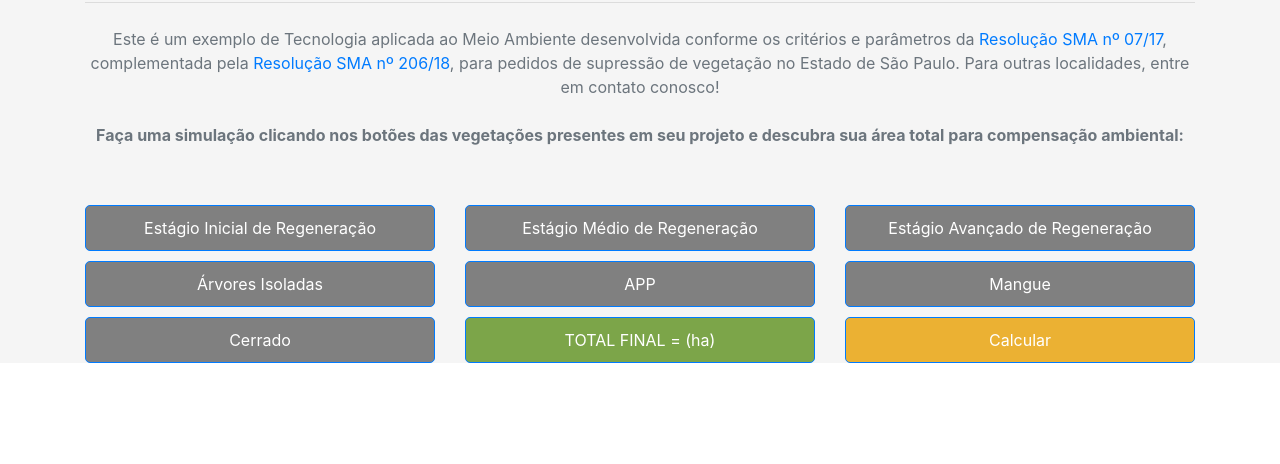
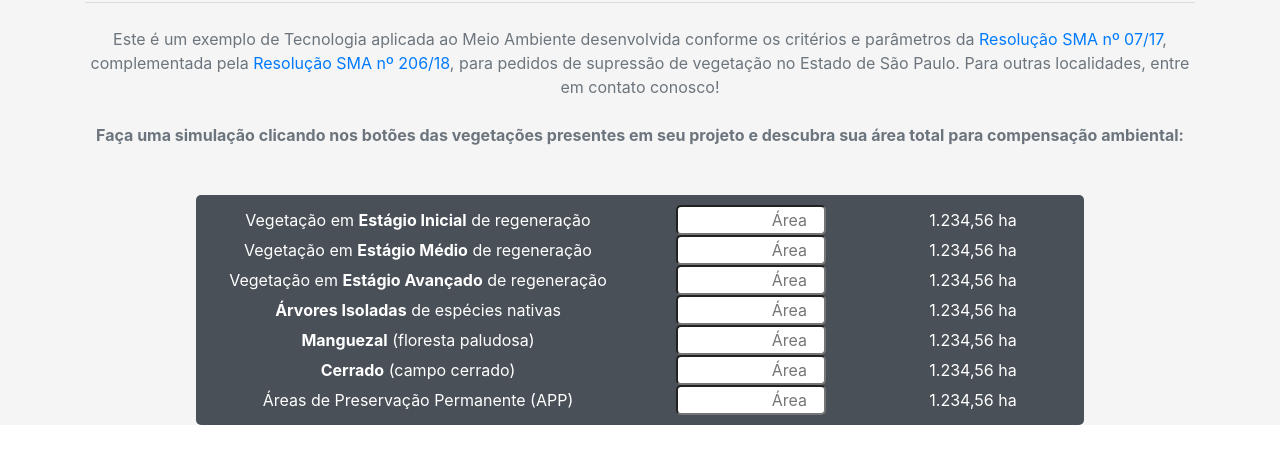
Before and after one commit to brunoginciene/calculadoraNexo, a website: page static/index.html in a window 1280 px wide. Shown: the part 60-524 px from the top of the page. Drawn offline with nearby package versions, Linux system fonts and the light colour scheme.

Commit message:
starting 2.0

```diff
--- a/static/calculadora.css
+++ b/static/calculadora.css
@@ -10,39 +10,27 @@
     margin-top: 10px;
 }
 
-.calculadora .titulo {
-    width: 100%;
-    padding: 10px;
-    background-color: grey;
+
+#quadro {
+    width: 80%;
+    background-color: #495057;
     color: white;
     border-radius: 5px;
-    text-align: center
-}
-
-table {
-    border-radius: 5px;
     text-align: center;
+    vertical-align: middle;
+    padding-top: 10px;
+    padding-bottom: 10px;
 }
 
 input {
-    width: 100px;
+    width: 150px;
     border-radius: 5px;
     text-align: end;
 
 }
 
-.resultado {
-    margin-top: 10px;
-}
 
-#resultadofinaltitulo {
-    width: 100%;
-    padding: 10px;
-    background-color: rgba(124, 165, 73, 1);
-    color: white;
-    border-radius: 5px;
-    text-align: center
-}
+
 
 #botaoCalcular {
     margin-top: 10px;
--- a/static/index.html
+++ b/static/index.html
@@ -34,9 +34,90 @@
             seu projeto e descubra sua área total para compensação ambiental:
             </b>
         </p>
-        <div class="row" id="destino">
+
+        <div class="container" id="quadro">
+            <div class="row d-flex align-items-center">
+                <div class="col-md-6">
+                    Vegetação em <strong>Estágio Inicial</strong> de regeneração
+                </div>
+                <div class="col-md-3">
+                    <input type="number" placeholder="Área">
+                </div>
+                <div class="col-md-3">
+                    1.234,56 ha
+                </div>
+            </div>
+            <div class="row d-flex align-items-center">
+                <div class="col-md-6">
+                    Vegetação em <strong>Estágio Médio</strong> de regeneração
+                </div>
+                <div class="col-md-3">
+                    <input type="number" placeholder="Área">
+                </div>
+                <div class="col-md-3">
+                    1.234,56 ha
+                </div>
+            </div>
+            <div class="row d-flex align-items-center">
+                <div class="col-md-6">
+                    Vegetação em <strong>Estágio Avançado</strong> de regeneração
+                </div>
+                <div class="col-md-3">
+                    <input type="number" placeholder="Área">
+                </div>
+                <div class="col-md-3">
+                    1.234,56 ha
+                </div>
+            </div>
+            <div class="row d-flex align-items-center">
+                <div class="col-md-6">
+                    <strong>Árvores Isoladas</strong> de espécies nativas
+                </div>
+                <div class="col-md-3">
+                    <input type="number" placeholder="Área">
+                </div>
+                <div class="col-md-3">
+                    1.234,56 ha
+                </div>
+            </div>
+            <div class="row d-flex align-items-center">
+                <div class="col-md-6">
+                    <strong>Manguezal</strong> (floresta paludosa)
+                </div>
+                <div class="col-md-3">
+                    <input type="number" placeholder="Área">
+                </div>
+                <div class="col-md-3">
+                    1.234,56 ha
+                </div>
+            </div>
+            <div class="row d-flex align-items-center">
+                <div class="col-md-6">
+                    <strong>Cerrado</strong> (campo cerrado)
+                </div>
+                <div class="col-md-3">
+                    <input type="number" placeholder="Área">
+                </div>
+                <div class="col-md-3">
+                    1.234,56 ha
+                </div>
+            </div>
+            <div class="row d-flex align-items-center">
+                <div class="col-md-6">
+                    Áreas de Preservação Permanente (APP)
+                </div>
+                <div class="col-md-3">
+                    <input type="number" placeholder="Área">
+                </div>
+                <div class="col-md-3">
+                    1.234,56 ha
+                </div>
+            </div>
+
         </div>
+
         </div>
+
     </section>
 
     <!-- Optional JavaScript -->
```
